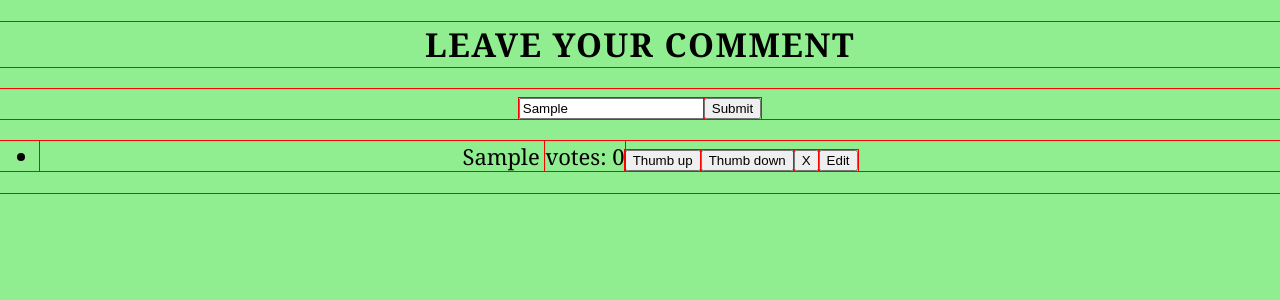
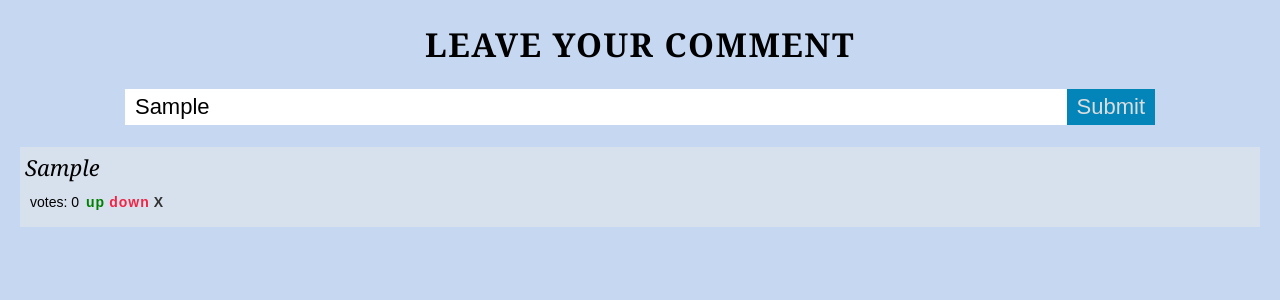
Before and after one commit to djrokita/Kodilla_19_7, a React (Create React App) app: page / in a window 1280 px wide. Both pictures are taken after typing "Sample" into the empty fields and a click on the input "Submit". Shown: the top 300 px of the page. Built offline with nearby package versions, Linux system fonts and the light colour scheme.

Commit message:
Added some styles for components

```diff
--- a/src/App.css
+++ /dev/null
@@ -1,3 +0,0 @@
-* {
-  outline: 1px solid red;
-}
--- a/src/App.js
+++ b/src/App.js
@@ -1,7 +1,6 @@
 import React, { Component } from 'react'
 import CommentsListContainer from './CommentsListContainer.js'
 import CommentForm from './CommentFormContainer'
-import styles from './App.css'
 
 const App = () => {
   return (
--- /dev/null
+++ b/src/Comment.css
@@ -0,0 +1,37 @@
+.btn {
+	margin: 10px 0;
+	font-size: 14px;
+	border: none;
+	padding: 2px;
+	font-weight: bold;
+	letter-spacing: 1px;
+	cursor: pointer;
+}
+
+.item {
+	background: #d7e0ed;
+	margin: 10px 0;
+	padding: 5px;
+}
+
+.counter {
+	font-size: 14px;
+	font-style: normal;
+	font-family: 'Arial';
+	padding: 5px;
+}
+
+.btn-up {
+	background: transparent;
+	color: green;
+}
+
+.btn-down {
+	background: transparent;
+	color: #f22446;
+}
+
+.btn-del {
+	background: transparent;
+	color: #333;
+}
--- a/src/Comment.js
+++ b/src/Comment.js
@@ -2,12 +2,14 @@ import React from 'react';
 
 const Comment = ({text, votes, id, voteUp, voteDown, deleteComment, edit}) => {
 	return (
-		<li>
-			{text} <span>votes: {votes}</span>
-			<button onClick={() => voteUp(id)}>Thumb up</button>
-			<button onClick={() => voteDown(id)}>Thumb down</button>
-			<button onClick={() => deleteComment(id)}>X</button>
-			<button onClick={() => edit(text, id)}>Edit</button>
+		<li className='item'>
+			{text}
+			<div>
+				<span className='counter'>votes: {votes}</span>
+				<button className='btn btn-up' onClick={() => voteUp(id)}>up</button>
+				<button className='btn btn-down' onClick={() => voteDown(id)}>down</button>
+				<button className='btn btn-del' onClick={() => deleteComment(id)}>X</button>
+			</div>
 		</li>
 	);
 };
--- a/src/CommentContainer.js
+++ b/src/CommentContainer.js
@@ -1,6 +1,7 @@
 import { connect } from 'react-redux';
 import Comment from './Comment';
 import { getThumbUp, getThumbDown, removeComment, editComment } from './actions';
+import './Comment.css';
 
 const mapDispatchToProps = dispatch => ({
   voteUp: (id) => dispatch(getThumbUp(id)),
--- /dev/null
+++ b/src/CommentForm.css
@@ -0,0 +1,20 @@
+.input {
+	font-size: 22px;
+	padding: 5px 10px;
+	border: none;
+}
+
+.input-form {
+	width: 90%;
+	margin-left: auto;
+	margin-right: auto;
+}
+
+.input-text {
+	width: 80%;
+}
+
+.input-submit {
+	background: #0385ba;
+	color: #ddd;
+}
--- a/src/CommentForm.js
+++ b/src/CommentForm.js
@@ -3,12 +3,12 @@ import React from 'react'
 const CommentForm = ({ text }) => {
 	let commentText = '';
 	return (
-		<form onSubmit={(event) => {
+		<form className='input-form' onSubmit={(event) => {
 			text(commentText);
 			event.preventDefault();
 		}}>
-			<input onChange={e => commentText = e.target.value} />
-			<input type='submit' value='Submit' />
+			<input className='input input-text' onChange={e => commentText = e.target.value} />
+			<input className='input input-submit' type='submit' value='Submit' />
 		</form>
 	);
 }
--- a/src/CommentFormContainer.js
+++ b/src/CommentFormContainer.js
@@ -1,6 +1,7 @@
 import { connect } from 'react-redux';
 import CommentForm from './CommentForm';
 import { addComment } from './actions';
+import './CommentForm.css';
 
 const mapDispatchToProps = dispatch => ({
 	text: (content) => dispatch(addComment(content))
--- /dev/null
+++ b/src/CommentsList.css
@@ -0,0 +1,6 @@
+.list {
+	padding: 0 20px;
+	list-style: none;
+	text-align: left;
+	font-style: italic;
+}
--- a/src/CommentsList.js
+++ b/src/CommentsList.js
@@ -3,7 +3,7 @@ import Comment from './CommentContainer';
 
 const CommentsList = ({comments}) => {
 	return (
-		<ul>
+		<ul className='list'>
 			{comments.map(item => <Comment key={item.id} {...item} />)}
 		</ul>
 	);
--- a/src/CommentsListContainer.js
+++ b/src/CommentsListContainer.js
@@ -1,5 +1,6 @@
 import {connect} from 'react-redux';
 import CommentsList from './CommentsList';
+import style from './CommentsList.css';
 
 const mapStateToProps = state => ({ comments: state.comments });
 
--- a/src/index.css
+++ b/src/index.css
@@ -4,7 +4,7 @@ body {
   font-family: 'Georgia';
   text-align: center;
   font-size: 22px;
-  background-color: lightgreen;
+  background-color: #c6d7f2;
 }
 
 h1 {
```
